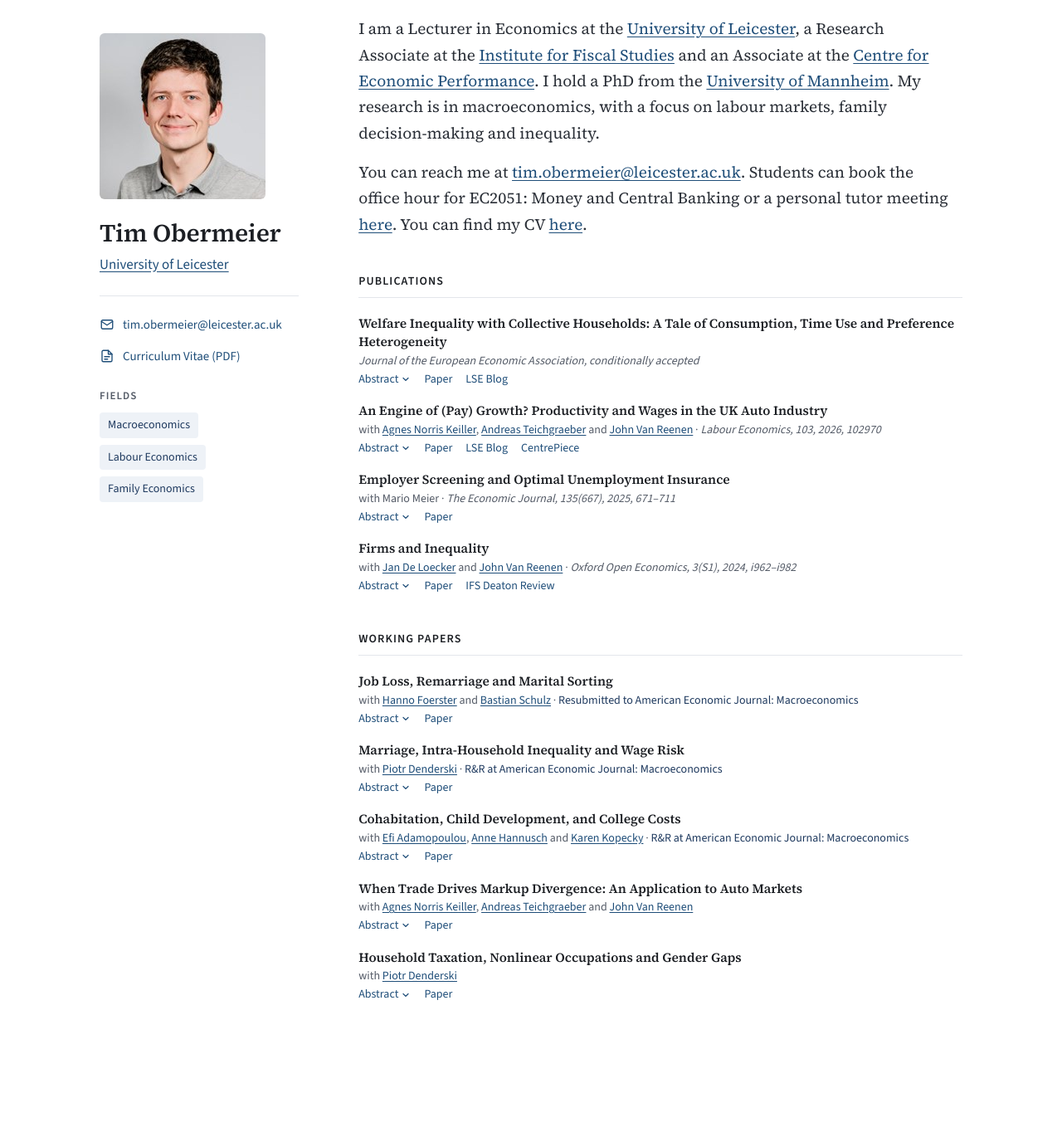
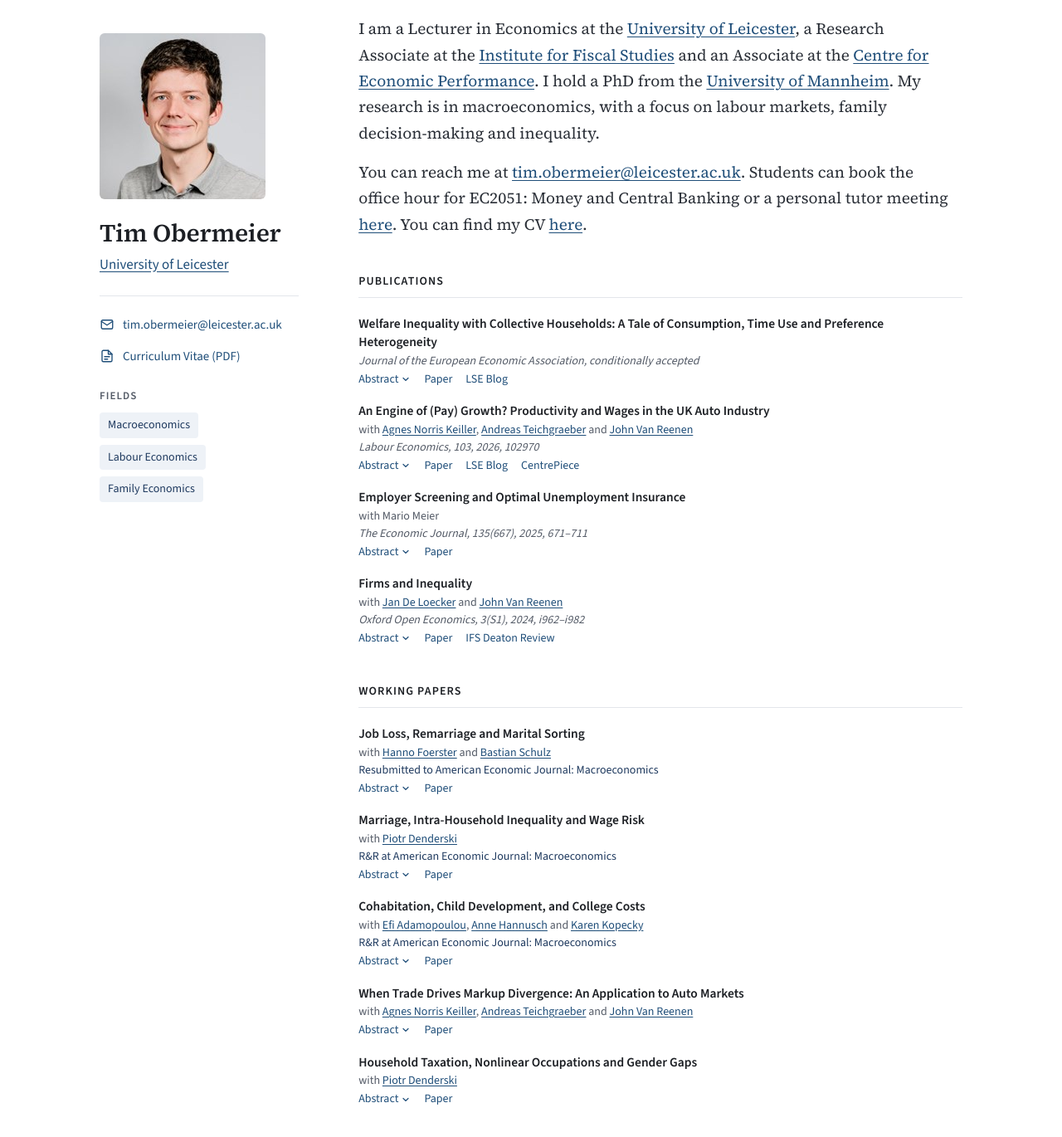
Before and after one commit to timobermeier/timobermeier.github.io, a Jekyll site: the page built from index.html, in a window 1280 px wide and 1400 px high, scrolled down 110 px. Shown: the top 1370 px of the window at 83% size. Built offline with Jekyll 4.4.1, drawn with Linux system fonts in a browser that asks for light colours; before the commit the page ends 1384 px from its top, so only the background shows below that.

Commit message:
Paper titles in bold body font; co-authors and journal on separate lines
Co-Authored-By: Claude Opus 5.5 <noreply@anthropic.com>
Claude-Session: https://claude.ai/code/session_01UFbgWnbV2xVd8YxFu3KQxf

```diff
--- a/_includes/paper.html
+++ b/_includes/paper.html
@@ -1,9 +1,11 @@
 {% assign p = include.paper %}
 <article class="paper">
   <h3 class="paper-title">{% if p.links %}<a href="{{ p.links[0].url }}">{{ p.title }}</a>{% else %}{{ p.title }}{% endif %}</h3>
-  {% if p.coauthors or p.venue or p.status %}
-  <p class="paper-meta">{% if p.coauthors %}<span>with {% for c in p.coauthors %}{% if c.url %}<a href="{{ c.url }}">{{ c.name }}</a>{% else %}{{ c.name }}{% endif %}{% if forloop.rindex == 2 %} and {% elsif forloop.last == false %}, {% endif %}{% endfor %}</span>{% endif %}{% if p.venue %}<span class="paper-venue">{{ p.venue }}</span>{% endif %}{% if p.status %}<span class="paper-status">{{ p.status }}</span>{% endif %}</p>
+  {% if p.coauthors %}
+  <p class="paper-meta">with {% for c in p.coauthors %}{% if c.url %}<a href="{{ c.url }}">{{ c.name }}</a>{% else %}{{ c.name }}{% endif %}{% if forloop.rindex == 2 %} and {% elsif forloop.last == false %}, {% endif %}{% endfor %}</p>
   {% endif %}
+  {% if p.venue %}<p class="paper-venue">{{ p.venue }}</p>{% endif %}
+  {% if p.status %}<p class="paper-status">{{ p.status }}</p>{% endif %}
   <p class="paper-actions">
     {% if p.abstract %}<button class="btn-toggle" type="button" aria-expanded="true" aria-controls="abs-{{ include.id }}" hidden>Abstract<svg aria-hidden="true" width="12" height="12" viewBox="0 0 24 24" fill="none" stroke="currentColor" stroke-width="2.4" stroke-linecap="round"><path d="M6 9l6 6 6-6"/></svg></button>{% endif %}
     {% for l in p.links %}<a href="{{ l.url }}">{{ l.label }}</a>{% endfor %}
--- a/assets/css/site.css
+++ b/assets/css/site.css
@@ -73,9 +73,8 @@ a:hover { color: var(--accent-dark); }
 .paper:last-child { margin-bottom: 0; }
 .paper-title a { color: inherit; text-decoration: none; }
 .paper-title a:hover { color: var(--accent); text-decoration: underline; }
-.paper-title { margin: 0 0 1px; font-family: var(--serif); font-size: 15.5px; font-weight: 600; line-height: 1.4; }
-.paper-meta { margin: 0; font-size: 14px; line-height: 1.5; color: var(--muted); }
-.paper-meta > span + span::before { content: " · "; font-style: normal; font-weight: 400; color: var(--muted); }
+.paper-title { margin: 0 0 1px; font-family: var(--sans); font-size: 15.5px; font-weight: 600; line-height: 1.4; }
+.paper-meta, .paper-venue, .paper-status { margin: 0; font-size: 14px; line-height: 1.5; color: var(--muted); }
 .paper-venue { font-style: italic; }
 .paper-status { color: var(--tint-ink); font-weight: 500; }
 .paper-actions { display: flex; flex-wrap: wrap; gap: 2px 16px; margin: 1px 0 0; font-size: 14px; line-height: 1.6; }
```
